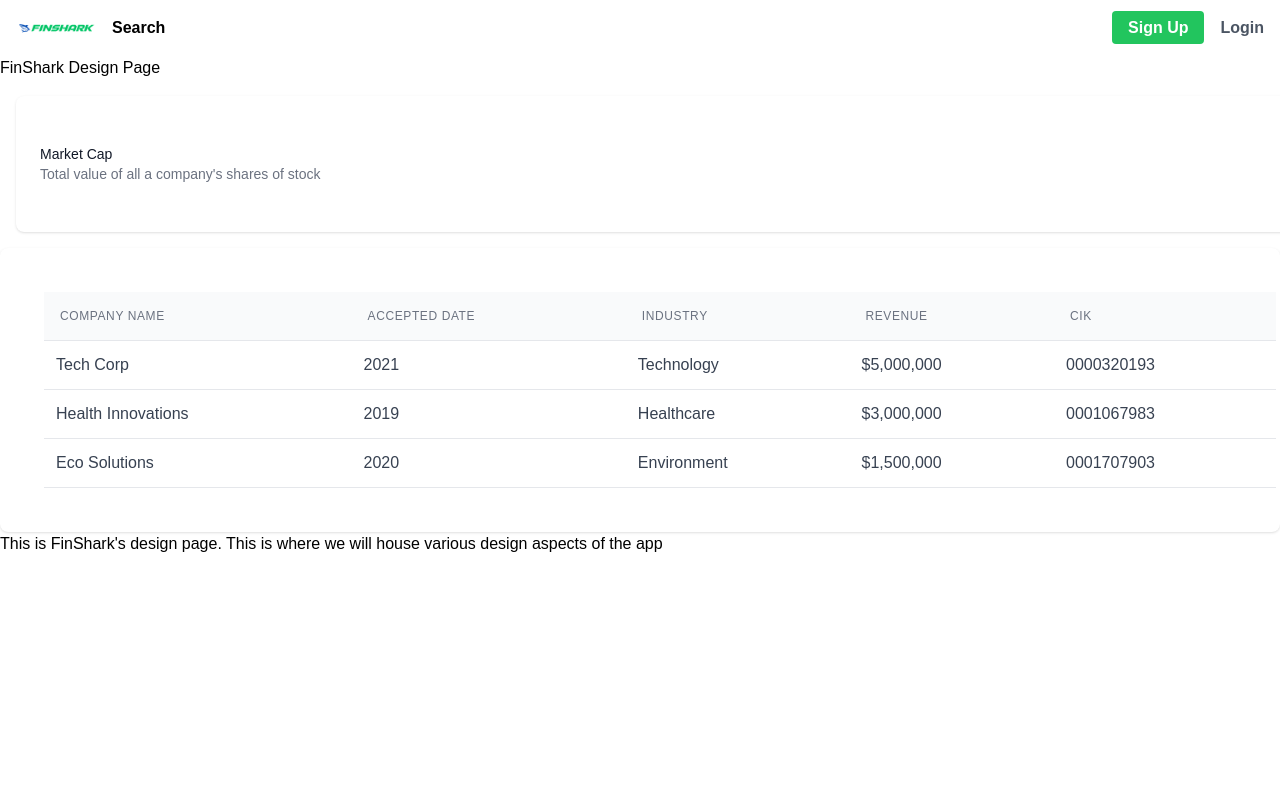
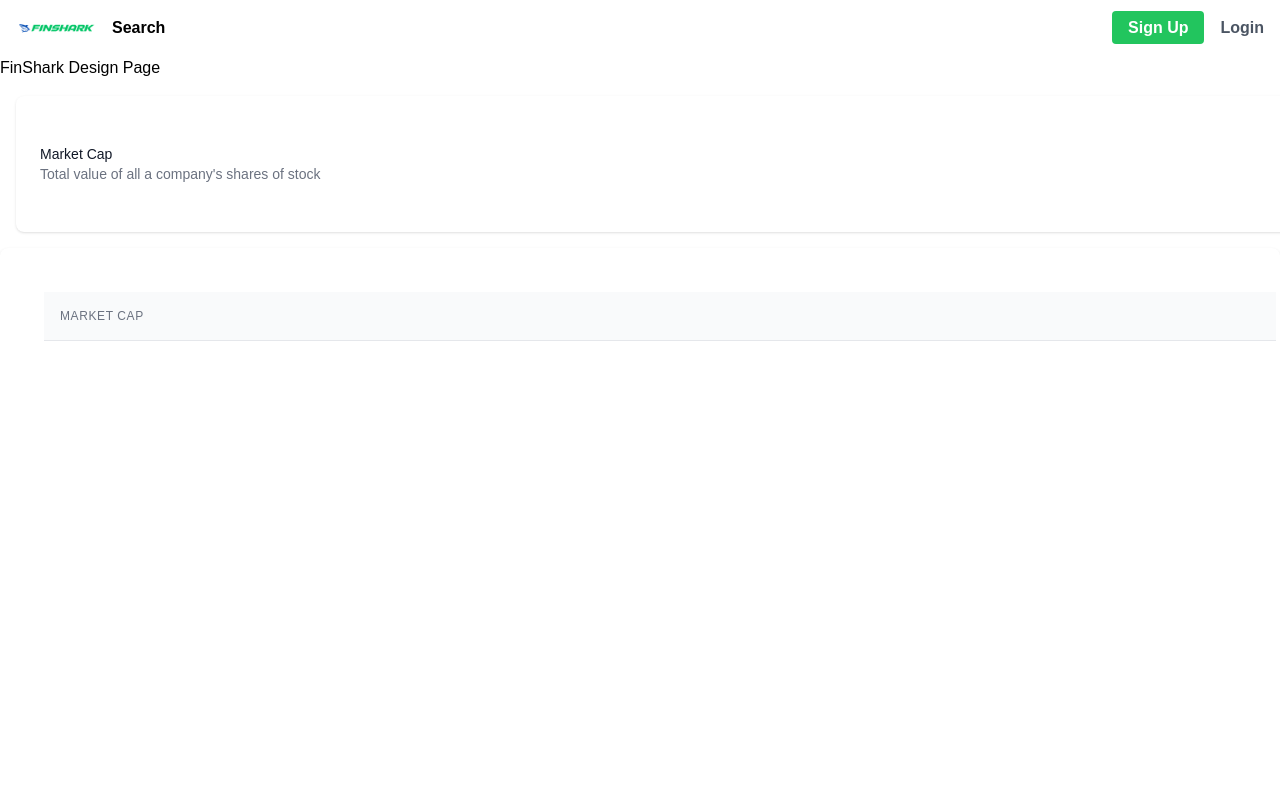
Before and after one commit to AhmadBahr/FinShark, a React (Create React App) app: page /designpage in a window 1280 px wide. Shown: the top 800 px of the page. Built offline with nearby package versions, Linux system fonts and the light colour scheme.

Commit message:
some tweeks

```diff
--- a/package.json
+++ b/package.json
@@ -11,8 +11,10 @@
     "@types/react-dom": "^18.3.0",
     "@types/react-router": "^5.1.20",
     "@types/react-router-dom": "^5.3.3",
+    "axios": "^1.7.7",
     "react": "^18.3.1",
     "react-dom": "^18.3.1",
+    "react-icons": "^5.3.0",
     "react-router": "^6.26.2",
     "react-router-dom": "^6.26.2",
     "react-scripts": "5.0.1",
--- a/src/Components/BalanceSheet/Balancesheet.tsx
+++ b/src/Components/BalanceSheet/Balancesheet.tsx
@@ -3,63 +3,79 @@ import { CompanyBalanceSheet } from "../../company";
 import { useOutletContext } from "react-router-dom";
 import RatioList from "../RatioList/RatioList.tsx";
 import { getBalanceSheet } from "../../api.tsx";
-import Table from "../Table/Table";
 import Spinner from "../Spinner/Spinner.tsx";
+import {
+  formatLargeMonetaryNumber,
+  formatLargeNonMonetaryNumber,
+} from "../../Helpers/NumberFormatting";
 
 type Props = {};
 
 const config = [
   {
     label: <div className="font-bold">Total Assets</div>,
-    render: (company: CompanyBalanceSheet) => company.totalAssets,
+    render: (company: CompanyBalanceSheet) =>
+      formatLargeMonetaryNumber(company.totalAssets),
   },
   {
     label: "Current Assets",
-    render: (company: CompanyBalanceSheet) => company.totalCurrentAssets,
+    render: (company: CompanyBalanceSheet) =>
+      formatLargeMonetaryNumber(company.totalCurrentAssets),
   },
   {
     label: "Total Cash",
-    render: (company: CompanyBalanceSheet) => company.cashAndCashEquivalents,
+    render: (company: CompanyBalanceSheet) =>
+      formatLargeMonetaryNumber(company.cashAndCashEquivalents),
   },
   {
     label: "Property & equipment",
-    render: (company: CompanyBalanceSheet) => company.propertyPlantEquipmentNet,
+    render: (company: CompanyBalanceSheet) =>
+      formatLargeMonetaryNumber(company.propertyPlantEquipmentNet),
   },
   {
     label: "Intangible Assets",
-    render: (company: CompanyBalanceSheet) => company.intangibleAssets,
+    render: (company: CompanyBalanceSheet) =>
+      formatLargeMonetaryNumber(company.intangibleAssets),
   },
   {
     label: "Long Term Debt",
-    render: (company: CompanyBalanceSheet) => company.longTermDebt,
+    render: (company: CompanyBalanceSheet) =>
+      formatLargeMonetaryNumber(company.longTermDebt),
   },
   {
     label: "Total Debt",
-    render: (company: CompanyBalanceSheet) => company.otherCurrentLiabilities,
+    render: (company: CompanyBalanceSheet) =>
+      formatLargeMonetaryNumber(company.otherCurrentLiabilities),
   },
   {
     label: <div className="font-bold">Total Liabilites</div>,
-    render: (company: CompanyBalanceSheet) => company.totalLiabilities,
+    render: (company: CompanyBalanceSheet) =>
+      formatLargeMonetaryNumber(company.totalLiabilities),
   },
   {
     label: "Current Liabilities",
-    render: (company: CompanyBalanceSheet) => company.totalCurrentLiabilities,
+    render: (company: CompanyBalanceSheet) =>
+      formatLargeMonetaryNumber(company.totalCurrentLiabilities),
   },
   {
     label: "Long-Term Debt",
-    render: (company: CompanyBalanceSheet) => company.longTermDebt,
+    render: (company: CompanyBalanceSheet) =>
+      formatLargeMonetaryNumber(company.longTermDebt),
   },
   {
     label: "Long-Term Income Taxes",
-    render: (company: CompanyBalanceSheet) => company.otherLiabilities,
+    render: (company: CompanyBalanceSheet) =>
+      formatLargeMonetaryNumber(company.otherLiabilities),
   },
   {
     label: "Stakeholder's Equity",
-    render: (company: CompanyBalanceSheet) => company.totalStockholdersEquity,
+    render: (company: CompanyBalanceSheet) =>
+      formatLargeMonetaryNumber(company.totalStockholdersEquity),
   },
   {
     label: "Retained Earnings",
-    render: (company: CompanyBalanceSheet) => company.retainedEarnings,
+    render: (company: CompanyBalanceSheet) =>
+      formatLargeMonetaryNumber(company.retainedEarnings),
   },
 ];
 
--- a/src/Components/CashflowStatement/CashflowStatement.tsx
+++ b/src/Components/CashflowStatement/CashflowStatement.tsx
@@ -1,7 +1,7 @@
 import React, { useEffect, useState } from "react";
 import { useOutletContext } from "react-router-dom";
 import { CompanyCashFlow } from "../../company";
-import { getCashflowStatement } from "../../api.tsx";
+import { getCashflow } from "../../api.tsx";
 import Table from "../Table/Table.tsx";
 import Spinner from "../Spinner/Spinner.tsx";
 
@@ -49,8 +49,7 @@ const CashflowStatement = (props: Props) => {
     const [cashFlowData, setCashFlowData] = useState<CompanyCashFlow[]>();
     useEffect(() => {
         const getRatios = async () => {
-            const result = await getCashflowStatement(ticker);
-            setCashFlowData(result!.data);
+            const result = await getCashflow(ticker);
         };
         getRatios();
     }, []);
--- a/src/Components/Table/Table.tsx
+++ b/src/Components/Table/Table.tsx
@@ -1,89 +1,38 @@
-import React from 'react';
+import React from "react";
 
-type Config = {
-    label: string;
-    render: (company: Company) => React.ReactNode;
+type Props = {
+    config: any;
+    data: any;
 };
 
-type Props = {
-    config: Config[];
-    data: Company[];
-};
-
-type Company = {
-    name: string;
-    acceptedDate: string;
-    industry: string;
-    revenue: number;
-    cik: string;
-};
-
-const Table: React.FC<Props> = ({ config, data }) => {
-    const renderedRows = data.map((company) => (
-        <tr key={company.cik} className="text-gray-700">
-            {config.map((column, index) => (
-                <td key={index} className="p-3 border-b">
-                    {column.render(company)}
-                </td>
-            ))}
-        </tr>
-    ));
-
-    const renderedHeaders = config.map((column) => (
-        <th
-            className="p-4 text-left text-xs font-medium text-gray-500 uppercase tracking-wider border-b"
-            key={column.label}
-        >
-            {column.label}
-        </th>
-    ));
-
+const Table = ({ config, data }: Props) => {
+    const renderedRows = data.map((company: any) => {
+        return (
+            <tr key={company.cik}>
+                {config.map((val: any) => {
+                    return <td className="p-3">{val.render(company)}</td>;
+                })}
+            </tr>
+        );
+    });
+    const renderedHeaders = config.map((config: any) => {
+        return (
+            <th
+                className="p-4 text-left text-xs font-medium text-gray-500 uppercase tracking-wider"
+                key={config.label}
+            >
+                {config.label}
+            </th>
+        );
+    });
     return (
-        <div className="bg-white shadow rounded-lg p-4 sm:p-6 xl:p-8">
+        <div className="bg-white shadow rounded-lg p-4 sm:p-6 xl:p-8 ">
             <table className="min-w-full divide-y divide-gray-200 m-5">
-                <thead className="bg-gray-50">
-                    <tr>{renderedHeaders}</tr>
-                </thead>
+                <thead className="bg-gray-50">{renderedHeaders}</thead>
                 <tbody>{renderedRows}</tbody>
             </table>
         </div>
     );
 };
 
-const data: Company[] = [
-    {
-        name: "Tech Corp",
-        acceptedDate: "2021",
-        industry: "Technology",
-        revenue: 5000000,
-        cik: "0000320193",
-    },
-    {
-        name: "Health Innovations",
-        acceptedDate: "2019",
-        industry: "Healthcare",
-        revenue: 3000000,
-        cik: "0001067983",
-    },
-    {
-        name: "Eco Solutions",
-        acceptedDate: "2020",
-        industry: "Environment",
-        revenue: 1500000,
-        cik: "0001707903",
-    },
-];
-
-const config: Config[] = [
-    { label: "Company Name", render: (company: Company) => company.name },
-    { label: "Accepted Date", render: (company: Company) => company.acceptedDate },
-    { label: "Industry", render: (company: Company) => company.industry },
-    { label: "Revenue", render: (company: Company) => `$${company.revenue.toLocaleString()}` },
-    { label: "CIK", render: (company: Company) => company.cik },
-];
-
-const App = () => {
-    return <Table config={config} data={data} />;
-};
-
-export default App;
+export default Table;
--- a/src/api.tsx
+++ b/src/api.tsx
@@ -1,5 +1,5 @@
 import axios from 'axios';
-import { CompanyBalanceSheet, CompanyIncomeStatement, CompanyKeyMetrics, CompanyProfile, CompanySearch } from './company';
+import { CompanyBalanceSheet, CompanyIncomeStatement, CompanyKeyMetrics, CompanyProfile, CompanySearch, CompanyCompData } from './company';
 
 export const searchCompanies = async (query: string): Promise<CompanySearch[] | string> => {
     try {
@@ -111,7 +111,7 @@ export const getBalanceSheet = async (symbol: string): Promise<CompanyBalanceShe
     }
 };
 
-export const getCashflowStatement = async (symbol: string): Promise<CompanyBalanceSheet[] | string> => {
+export const getCashflow = async (symbol: string): Promise<CompanyBalanceSheet[] | string> => {
     try {
         const response = await axios.get<CompanyBalanceSheet[]>(
             `https://financialmodelingprep.com/api/v3/balance-sheet-statement/${symbol}?apikey=${process.env.REACT_APP_API_KEY}`
@@ -132,3 +132,14 @@ export const getCashflowStatement = async (symbol: string): Promise<CompanyBalan
         }
     }
 };
+
+export const getCompData = async (query: string) => {
+    try {
+        const data = await axios.get<CompanyCompData[]>(
+            `https://financialmodelingprep.com/api/v4/stock_peers?symbol=${query}&apikey=${process.env.REACT_APP_API_KEY}`
+        );
+        return data;
+    } catch (error: any) {
+        console.log("error message: ", error.message);
+    }
+};
```
Also changed, not shown: 1 other file (tests, documents, lock files or other folders).
